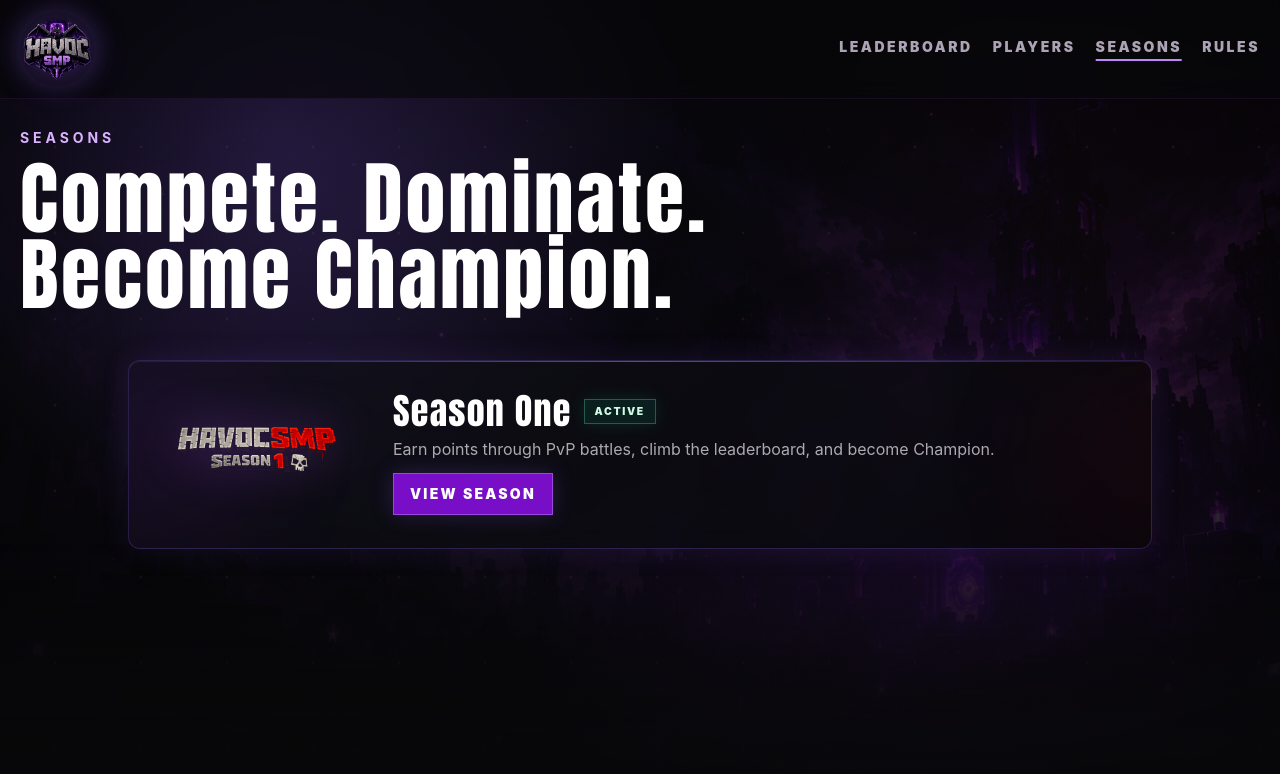
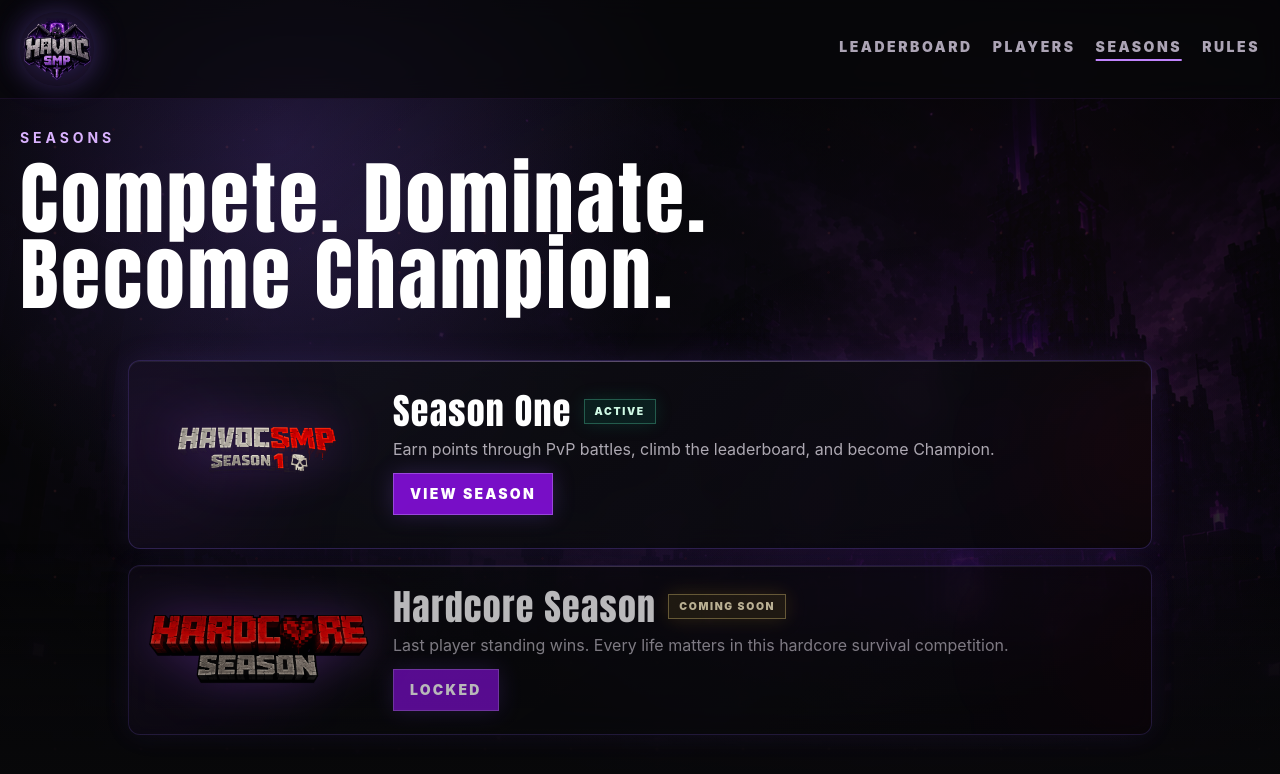
Before and after one commit to JanusIbasco-dev/Havoc, a Next.js app in the folder website/: page /seasons in a window 1280 px wide. Shown: the top 774 px of the page. Built offline with nearby package versions, Linux system fonts and the light colour scheme.

Commit message:
Add Hardcore Season coming soon card

```diff
--- a/website/src/app/seasons/[seasonId]/page.tsx
+++ b/website/src/app/seasons/[seasonId]/page.tsx
@@ -9,14 +9,14 @@ type SeasonDetailsPageProps = {
 };
 
 export function generateStaticParams() {
-  return seasons.map((season) => ({ seasonId: season.id }));
+  return seasons.filter((season) => season.status !== "COMING SOON").map((season) => ({ seasonId: season.id }));
 }
 
 export default async function SeasonDetailsPage({ params }: SeasonDetailsPageProps) {
   const { seasonId } = await params;
   const season = getSeasonById(seasonId);
 
-  if (!season) {
+  if (!season || season.status === "COMING SOON") {
     notFound();
   }
 
--- a/website/src/app/seasons/page.tsx
+++ b/website/src/app/seasons/page.tsx
@@ -26,15 +26,49 @@ export default function SeasonsPage() {
         <section className="mx-auto grid w-full max-w-5xl gap-4">
           {seasons.map((season, index) => (
             <MotionReveal key={season.id} delay={index * 0.06}>
-              <Link
-                href={`/seasons/${season.id}`}
-                className="glass-panel neon-hover group relative flex min-h-[150px] overflow-hidden rounded-xl border-purple-500/30 p-4 shadow-[0_0_30px_rgba(139,92,246,0.16)] hover:scale-[1.006] hover:border-purple-200/70 hover:shadow-[0_0_44px_rgba(139,92,246,0.3)] sm:min-h-[170px] sm:p-5"
-              >
+              <SeasonCard season={season} priority={index === 0} />
+            </MotionReveal>
+          ))}
+        </section>
+      </main>
+    </div>
+  );
+}
+
+function SeasonCard({ season, priority }: { season: (typeof seasons)[number]; priority: boolean }) {
+  const locked = season.status === "COMING SOON";
+  const className = [
+    "glass-panel group relative flex min-h-[150px] overflow-hidden rounded-xl border-purple-500/30 p-4 shadow-[0_0_30px_rgba(139,92,246,0.16)] sm:min-h-[170px] sm:p-5",
+    locked
+      ? "cursor-not-allowed opacity-[0.72]"
+      : "neon-hover hover:scale-[1.006] hover:border-purple-200/70 hover:shadow-[0_0_44px_rgba(139,92,246,0.3)]"
+  ].join(" ");
+  const content = <SeasonCardContent season={season} priority={priority} locked={locked} />;
+
+  if (locked) {
+    return (
+      <div className={className} aria-disabled="true">
+        {content}
+      </div>
+    );
+  }
+
+  return (
+    <Link href={`/seasons/${season.id}`} className={className}>
+      {content}
+    </Link>
+  );
+}
+
+function SeasonCardContent({ season, priority, locked }: { season: (typeof seasons)[number]; priority: boolean; locked: boolean }) {
+  return (
+    <>
       <div className="pointer-events-none absolute inset-x-0 top-0 h-px bg-gradient-to-r from-transparent via-purple-300/70 to-transparent opacity-50 transition group-hover:opacity-100" />
       <div className="pointer-events-none absolute -left-16 top-1/2 h-44 w-44 -translate-y-1/2 rounded-full bg-purple-600/10 blur-3xl transition group-hover:bg-purple-500/16" />
       <div className="pointer-events-none absolute -right-20 top-1/2 h-44 w-44 -translate-y-1/2 rounded-full bg-red-600/7 blur-3xl" />
+      {locked ? <div className="pointer-events-none absolute inset-0 bg-black/18" /> : null}
       <div className="relative flex min-w-0 flex-1 flex-col gap-4 sm:flex-row sm:items-center sm:gap-6">
-                  <Image src={season.logo} alt={`${season.title} logo`} width={260} height={160} className="h-auto w-[132px] shrink-0 self-center object-contain drop-shadow-[0_0_24px_rgba(168,85,247,0.38)] transition duration-200 group-hover:scale-[1.025] sm:w-[220px] sm:self-auto" priority={index === 0} />
+        <Image src={season.logo} alt={`${season.title} logo`} width={260} height={160} className="h-auto w-[132px] shrink-0 self-center object-contain drop-shadow-[0_0_24px_rgba(168,85,247,0.38)] transition duration-200 group-hover:scale-[1.025] sm:w-[220px] sm:self-auto" priority={priority} />
 
         <div className="flex min-w-0 flex-1 flex-col justify-center">
           <div className="flex flex-wrap items-center gap-3">
@@ -43,20 +77,23 @@ export default function SeasonsPage() {
           </div>
           <p className="mt-2 line-clamp-2 max-w-2xl text-sm leading-6 text-purple-50/68 sm:text-base">{season.summary}</p>
           <span className="mt-3 inline-flex min-h-10 w-full items-center justify-center border border-purple-300/35 bg-purple-600/78 px-4 py-2.5 text-center text-xs font-black uppercase tracking-[0.12em] text-white shadow-[0_0_22px_rgba(139,92,246,0.22)] transition group-hover:border-purple-100/70 group-hover:bg-purple-500/86 sm:w-auto sm:self-start sm:text-sm sm:tracking-[0.16em]">
-                      View Season
+            {locked ? "Locked" : "View Season"}
           </span>
         </div>
       </div>
-              </Link>
-            </MotionReveal>
-          ))}
-        </section>
-      </main>
-    </div>
+    </>
   );
 }
 
 function StatusBadge({ status }: { status: string }) {
+  if (status === "COMING SOON") {
+    return (
+      <span className="border border-amber-200/45 bg-amber-300/12 px-2.5 py-1 text-[0.65rem] font-black uppercase tracking-[0.16em] text-amber-100 shadow-[0_0_20px_rgba(251,191,36,0.2)]">
+        {status}
+      </span>
+    );
+  }
+
   return (
     <span className="border border-emerald-300/30 bg-emerald-400/10 px-2.5 py-1 text-[0.65rem] font-black uppercase tracking-[0.16em] text-emerald-100 shadow-[0_0_18px_rgba(16,185,129,0.16)]">
       {status}
--- a/website/src/lib/season-hub.ts
+++ b/website/src/lib/season-hub.ts
@@ -4,6 +4,7 @@ export type SeasonHubEntry = {
   heroTitle: string;
   logo: string;
   status: "ACTIVE" | "COMING SOON" | "ENDED";
+  theme: string;
   summary: string;
   description: string;
   championSteps: string[];
@@ -18,6 +19,7 @@ export const seasons: SeasonHubEntry[] = [
     heroTitle: "HAVOC SMP SEASON 1",
     logo: "/S1logo.png",
     status: "ACTIVE",
+    theme: "PvP leaderboard competition",
     summary: "Earn points through PvP battles, climb the leaderboard, and become Champion.",
     description:
       "Fight your way to the top in Havoc SMP Season 1. Earn points by eliminating other players and climb the leaderboard. Every kill rewards points while every death can set you back. Form alliances, wage wars, conquer your enemies, and survive the chaos. At the end of the season, the player with the highest points will be crowned the Season Champion and earn a permanent place in Havoc history.",
@@ -32,6 +34,21 @@ export const seasons: SeasonHubEntry[] = [
     rewardTitle: "Champion Reward",
     rewardDescription:
       "The player who finishes Season 1 with the highest point total will be crowned the Havoc Season Champion. Champions earn permanent recognition and secure their place in Havoc history."
+  },
+  {
+    id: "hardcore-season",
+    title: "Hardcore Season",
+    heroTitle: "HARDCORE SEASON",
+    logo: "/HCH.png",
+    status: "COMING SOON",
+    theme: "Hardcore survival competition",
+    summary: "Last player standing wins. Every life matters in this hardcore survival competition.",
+    description:
+      "Last player standing wins. In Hardcore Season, every life matters. Survive, outlast your enemies, and become the final champion.",
+    championSteps: [],
+    rewardTitle: "Coming Soon",
+    rewardDescription:
+      "Hardcore Season details will be revealed when the competition opens."
   }
 ];
 
```
Also changed, not shown: website/public/HCH.png (added). Lines whose indentation alone changed are shown as unchanged.
